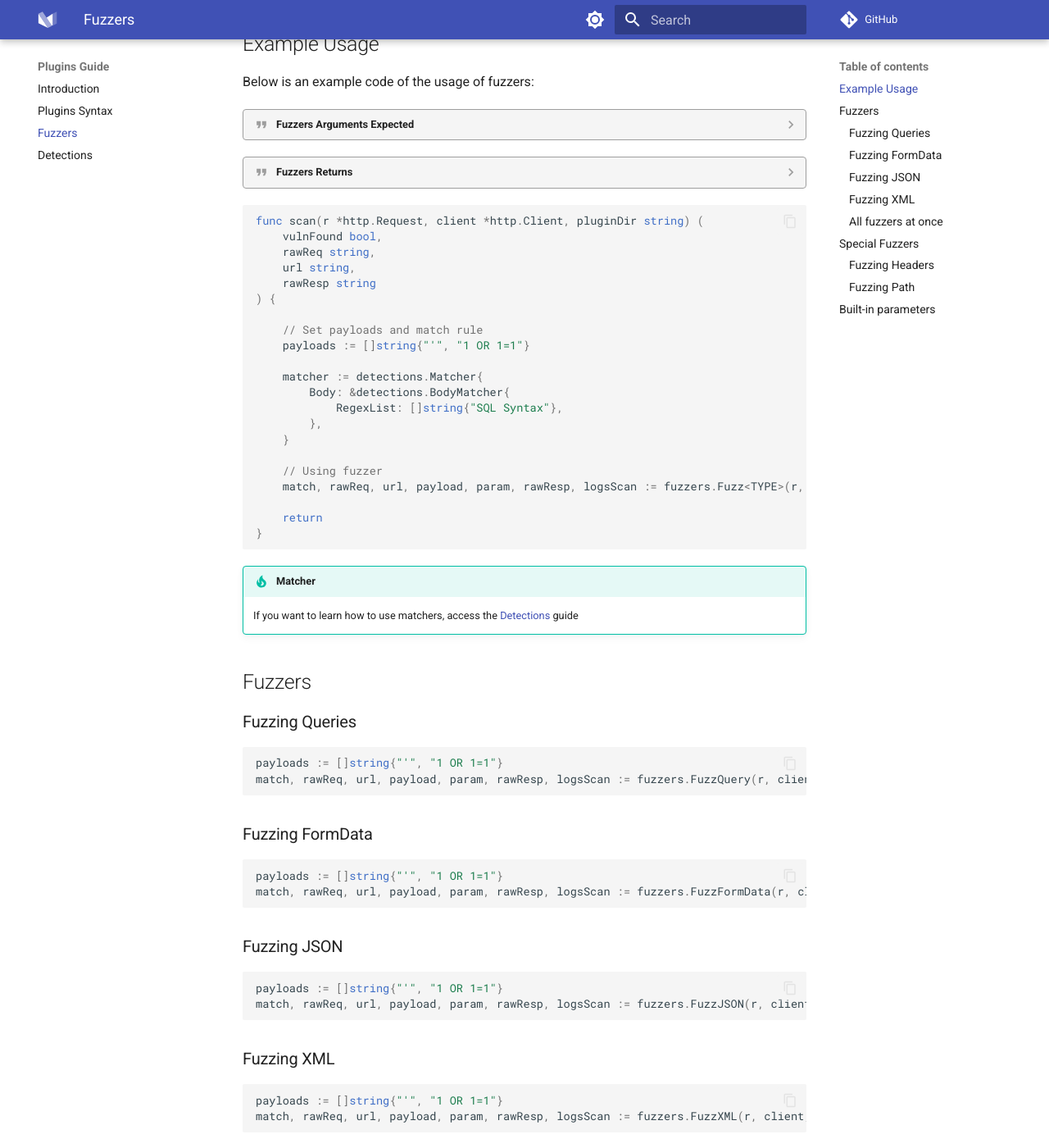
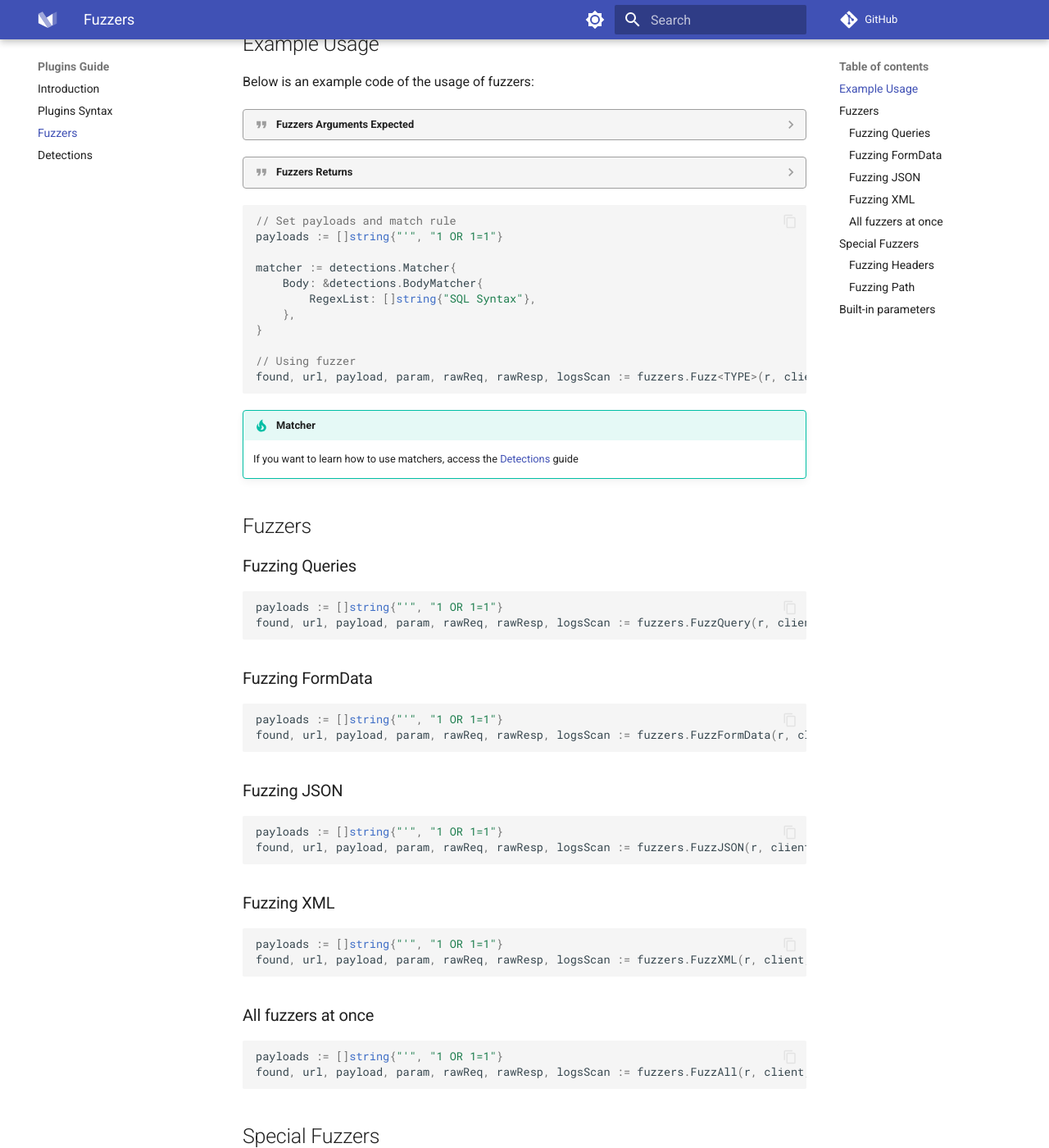
Before and after one commit to cfsdes/nucke-docs, an MkDocs documentation site: the page built from docs/plugins/fuzzers.md, in a window 1280 px wide and 1400 px high, scrolled down 631 px. Shown: the whole window at 82% size. Built offline with MkDocs 1.6.1 and Material for MkDocs 9.7.7, drawn with Linux system fonts in a browser that asks for light colours; comment, search, counter and statistics services are not loaded; some of the changed text lies outside the part shown.

Commit message:
update fuzzers lib

````diff
--- a/docs/plugins/fuzzers.md
+++ b/docs/plugins/fuzzers.md
@@ -27,46 +27,36 @@ Below is an example code of the usage of fuzzers:
 ???- quote "Fuzzers Returns"
     | Parameter     | Type              | Description       |
     | -----------   | ------------------| ------------------|
-    | `match`       | `bool`            | Boolean value. If true, the vulnerability was detected    |
-    | `rawReq`      | `string`          | If a vulnerability was identified, it'll return the raw request used to exploit     |
+    | `found`       | `bool`            | Boolean value. If true, the vulnerability was detected    |
     | `url`         | `string`          | Vulnerable endpoint          |
     | `payload`     | `string`          | Payload that matched the rule          |
     | `param`       | `string`          | Vulnerable parameter injected          |
+    | `rawReq`      | `string`          | Raw Request     |
     | `rawResp`     | `string`          | Raw/Full Response        |
     | `logsScan`    | `[]detections.Result` | If the scan doesn't return success, it will return an array containing all tests executed
 
     > The `logsScan` array contains the following properties:
 
         - Found
-        - RawReq
         - URL
         - Payload
         - Param
+        - RawReq
         - RawResp
         - ResBody
 
 ```go
-func scan(r *http.Request, client *http.Client, pluginDir string) (
-    vulnFound bool,
-    rawReq string,
-    url string,
-    rawResp string
-) {
+// Set payloads and match rule
+payloads := []string{"'", "1 OR 1=1"}
 
-    // Set payloads and match rule
-    payloads := []string{"'", "1 OR 1=1"}
+matcher := detections.Matcher{
+    Body: &detections.BodyMatcher{
+        RegexList: []string{"SQL Syntax"},
+    },
+}
 
-    matcher := detections.Matcher{
-        Body: &detections.BodyMatcher{
-            RegexList: []string{"SQL Syntax"},
-        },
-    }
-
-    // Using fuzzer
-    match, rawReq, url, payload, param, rawResp, logsScan := fuzzers.Fuzz<TYPE>(r, client, payloads, matcher)
-
-    return
-}
+// Using fuzzer
+found, url, payload, param, rawReq, rawResp, logsScan := fuzzers.Fuzz<TYPE>(r, client, payloads, matcher)
 ```
 
 
@@ -79,35 +69,35 @@ func scan(r *http.Request, client *http.Client, pluginDir string) (
 
 ```go
 payloads := []string{"'", "1 OR 1=1"}
-match, rawReq, url, payload, param, rawResp, logsScan := fuzzers.FuzzQuery(r, client, payloads, matcher)
+found, url, payload, param, rawReq, rawResp, logsScan := fuzzers.FuzzQuery(r, client, payloads, matcher)
 ```
 
 ### Fuzzing FormData
 
 ```go
 payloads := []string{"'", "1 OR 1=1"}
-match, rawReq, url, payload, param, rawResp, logsScan := fuzzers.FuzzFormData(r, client, payloads, matcher)
+found, url, payload, param, rawReq, rawResp, logsScan := fuzzers.FuzzFormData(r, client, payloads, matcher)
 ```
 
 ### Fuzzing JSON
 
 ```go
 payloads := []string{"'", "1 OR 1=1"}
-match, rawReq, url, payload, param, rawResp, logsScan := fuzzers.FuzzJSON(r, client, payloads, matcher)
+found, url, payload, param, rawReq, rawResp, logsScan := fuzzers.FuzzJSON(r, client, payloads, matcher)
 ```
 
 ### Fuzzing XML
 
 ```go
 payloads := []string{"'", "1 OR 1=1"}
-match, rawReq, url, payload, param, rawResp, logsScan := fuzzers.FuzzXML(r, client, payloads, matcher)
+found, url, payload, param, rawReq, rawResp, logsScan := fuzzers.FuzzXML(r, client, payloads, matcher)
 ```
 
 ### All fuzzers at once
 
 ```go
 payloads := []string{"'", "1 OR 1=1"}
-match, rawReq, url, payload, param, rawResp, logsScan := fuzzers.FuzzAll(r, client, payloads, matcher)
+found, url, payload, param, rawReq, rawResp, logsScan := fuzzers.FuzzAll(r, client, payloads, matcher)
 ```
 
 ## Special Fuzzers
@@ -116,7 +106,7 @@ match, rawReq, url, payload, param, rawResp, logsScan := fuzzers.FuzzAll(r, clie
 ```go
 payloads := []string{"'", "1 OR 1=1"}
 headers := []string{"User-Agent","Referer"}
-match, rawReq, url, payload, param, rawResp, logsScan := fuzzers.FuzzHeaders(r, client, payloads, headers, matcher, "all")
+found, url, payload, param, rawReq, rawResp, logsScan := fuzzers.FuzzHeaders(r, client, payloads, headers, matcher, "all")
 ```
 > The last argument can be "all" or "". If "all", the payload will be added to all headers at once and sent in a single request.
 
@@ -124,7 +114,7 @@ match, rawReq, url, payload, param, rawResp, logsScan := fuzzers.FuzzHeaders(r,
 
 ```go
 payloads := []string{"'", "1 OR 1=1"}
-match, rawReq, url, payload, param, rawResp, logsScan := fuzzers.FuzzPath(r, client, payloads, matcher, "last")
+found, url, payload, param, rawReq, rawResp, logsScan := fuzzers.FuzzPath(r, client, payloads, matcher, "last")
 ```
 > The last argument can be "last" or "*". If last, only the last path will be fuzzed, else all paths will be fuzzed.
 
````
Also changed, not shown: docs/plugins/introduction.md (+0 -6 lines), docs/plugins/plugin-syntax.md (+38 -70 lines), docs/todos/index.md (+0 -3 lines).
